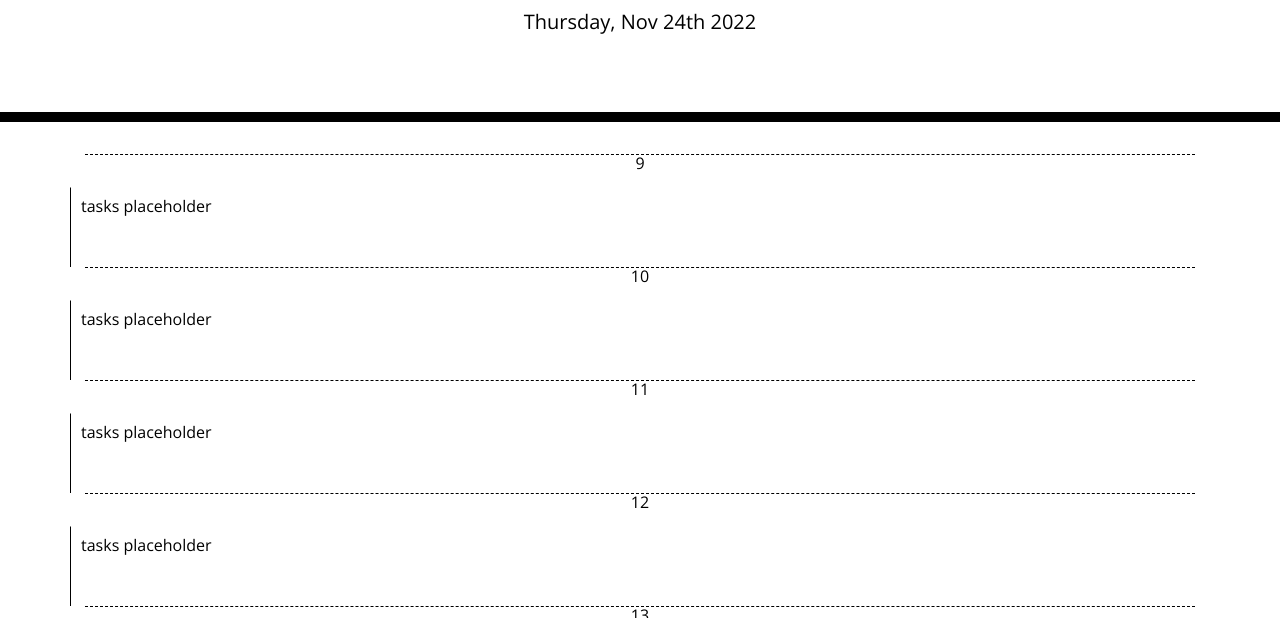
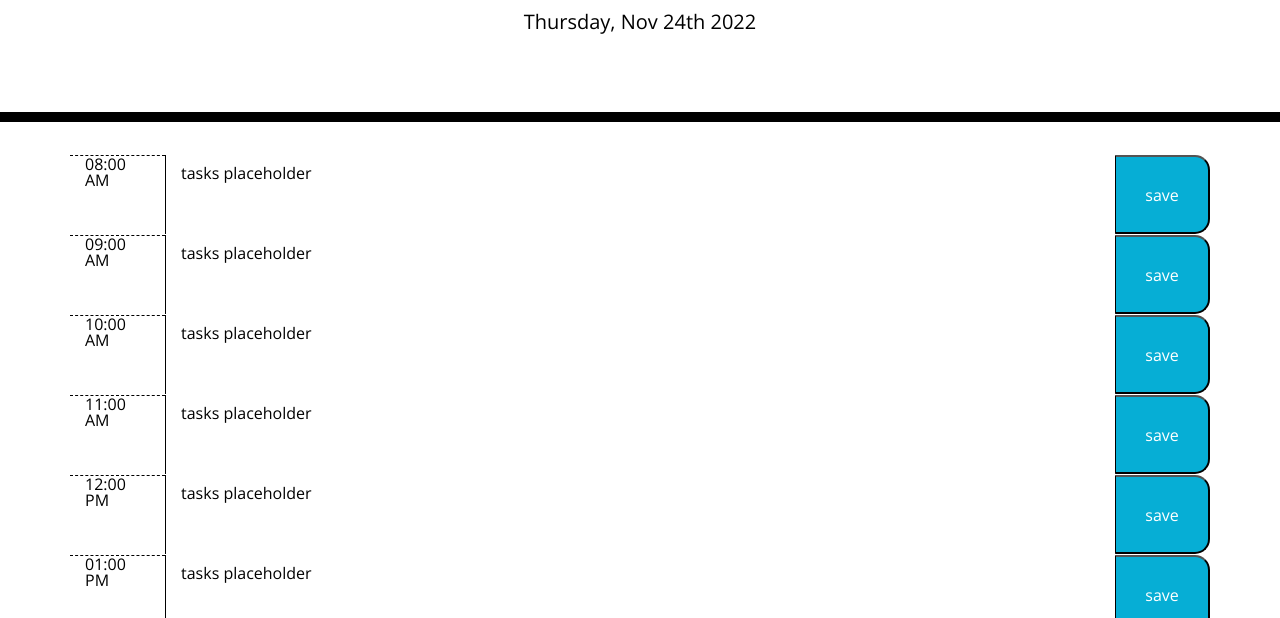
Before and after one commit to AlissaCohan18/DayCalendar, a plain HTML site: page index.html in a window 1280 px wide. Shown: the part 182-800 px from the top of the page. Drawn offline with nearby package versions, Linux system fonts and the light colour scheme.

Commit message:
refactor loops and add am/pm timeblocks

```diff
--- a/assets/script.js
+++ b/assets/script.js
@@ -1,36 +1,42 @@
+//Display current day
 var now = moment().format("dddd, MMM Do YYYY");
 $(currentDay).text(now);
 
 var tasks = {};
 
+//create elements for hour blocks, text area, and task save buttons
+var startTime = moment().startOf('day').add(8, 'hours');
 var i = 0;
+var hr
 while (i < 10) {
   var timeContainer = document.createElement("section");
-  timeContainer.setAttribute('class',"time-block")
-  timeContainer.setAttribute('id',"section" + i)
+  timeContainer.setAttribute("class", "row");
+  timeContainer.setAttribute("id", "section" + i);
   document.querySelector(".container").appendChild(timeContainer);
+
+  //set time for each block
+  hr = moment(startTime)
+  .add(i, 'hours')
+  .format('hh:mm A');
+
+  var hrBlock = document.createElement("p");
+  hrBlock.innerText = hr;
+  hrBlock.setAttribute("class", "hour col-1");
+  hrBlock.setAttribute("id", "hr" + i);
+  document.getElementById("section" + i).appendChild(hrBlock);
+
+  var textEl = document.createElement("textarea");
+  textEl.innerText = "tasks placeholder";
+  textEl.setAttribute("class", "description col-10");
+  textEl.setAttribute("id", "text" + i);
+  document.getElementById("section" + i).appendChild(textEl);
+
+  var saveEl = document.createElement("button");
+  saveEl.innerText = "save";
+  saveEl.setAttribute("class", "saveBtn col-1");
+  saveEl.setAttribute("id", "save" + i);
+   document.getElementById("section" + i).appendChild(saveEl);
   i++;
-
 }
 
-var hr = 9;
-var j = 0;
-while (j < 10) {
-  var hrBlock = document.createElement("p");
-  hrBlock.innerText = hr;
-  hrBlock.setAttribute('class',"hour")
-  hrBlock.setAttribute('id',"hr"+j)
-  document.getElementById("section"+j).appendChild(hrBlock);
-    hr++;
-    j++;
-}
-
-var k = 0;
-while (k < 10) {
-  var textEl = document.createElement("textarea");
-  textEl.innerText = "tasks placeholder";
-  textEl.setAttribute('class',"row")
-  textEl.setAttribute('id',"text"+j)
-  document.getElementById("section"+k).appendChild(textEl);
-    k++;
-}
+//event listeners for adding tasks
--- a/index.html
+++ b/index.html
@@ -31,7 +31,6 @@
     <div class="container">
       <!-- Timeblocks go here -->
     </div>
-    <button class="saveBtn">Save</button>
     <script src="https://cdnjs.cloudflare.com/ajax/libs/jquery/3.2.1/jquery.min.js"></script>
     <script src="https://cdnjs.cloudflare.com/ajax/libs/moment.js/2.24.0/moment.min.js"></script>
     <script src="./assets/script.js"></script>
```
